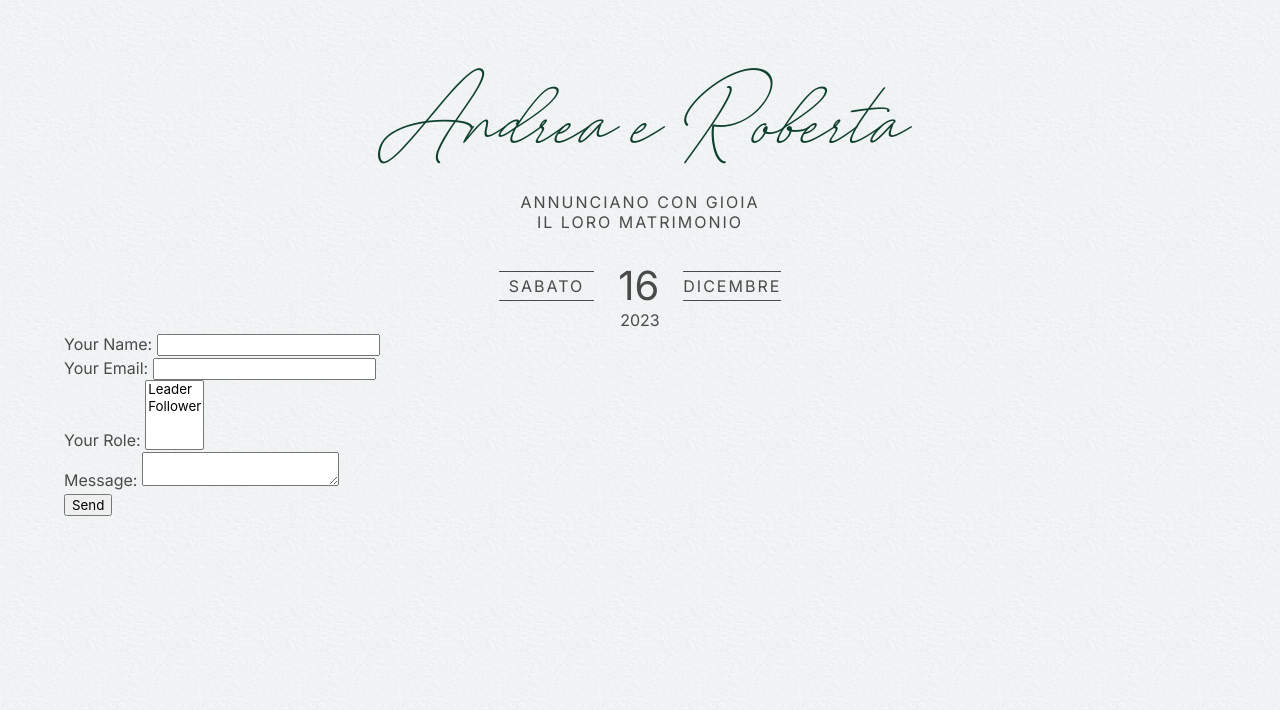
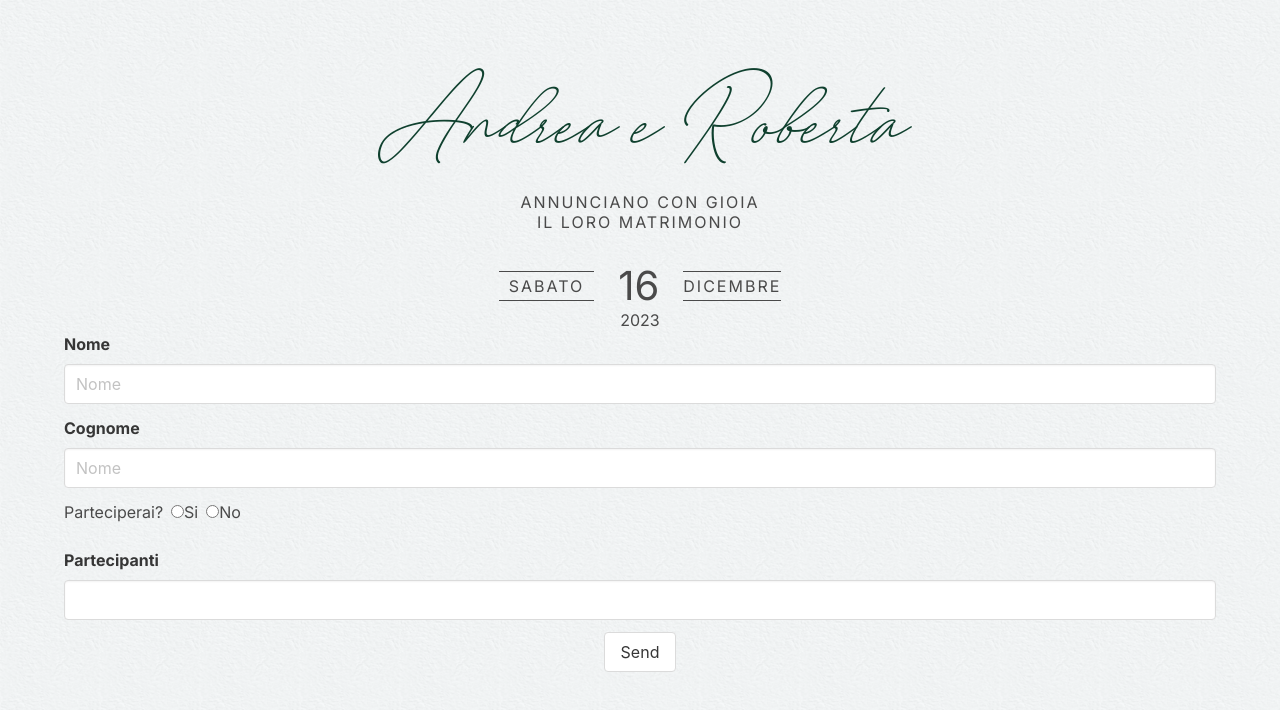
Before and after one commit to FabioCiurlia/wedding, a Next.js app: page / in a window 1280 px wide. Shown: the top 710 px of the page. Built offline with nearby package versions, Linux system fonts and the light colour scheme.

Commit message:
Improve form

```diff
--- a/src/app/components/ConfirmForm.tsx
+++ b/src/app/components/ConfirmForm.tsx
@@ -1,33 +1,33 @@
+import React from "react";
+
 export default function ConfirmForm() {
   return (
     <>
-      <form name="confirm-invite" data-netlify="true">
-        <p>
-          <label>
-            Your Name: <input type="text" name="name" />
-          </label>
-        </p>
-        <p>
-          <label>
-            Your Email: <input type="email" name="email" />
-          </label>
-        </p>
-        <p>
-          <label>
-            Your Role:{" "}
-            <select name="role[]" multiple>
-              <option value="leader">Leader</option>
-              <option value="follower">Follower</option>
-            </select>
-          </label>
-        </p>
-        <p>
-          <label>
-            Message: <textarea name="message"></textarea>
-          </label>
-        </p>
-        <p>
-          <button type="submit">Send</button>
+      <form name="confirm-invite" data-netlify="true" method="post" onSubmit="submit">
+        <div className="field">
+          <label className="label">Nome</label>
+          <input className="input" type="text" name="name" placeholder="Nome"/>
+        </div>
+        <div className="field">
+            <label className="label">Cognome</label>
+            <input className="input" type="text" name="cognome" placeholder="Nome"/>
+        </div>
+        <div className="control">
+            <label className="radio">Parteciperai?</label>
+            <label className="radio">
+                <input type="radio" name="partecipi" value="Si"/>Si
+            </label>
+            <label className="radio">
+                <input type="radio" name="partecipi" value="No"/>No
+            </label>
+        </div>
+        <br/>
+        <div className="field">
+          <label className="label">Partecipanti</label>
+          <input className="input" type="number" name="numero"/>
+        </div>
+        <p className="has-text-centered">
+          <button className="button" type="submit">Send</button>
         </p>
       </form>
     </>
```
